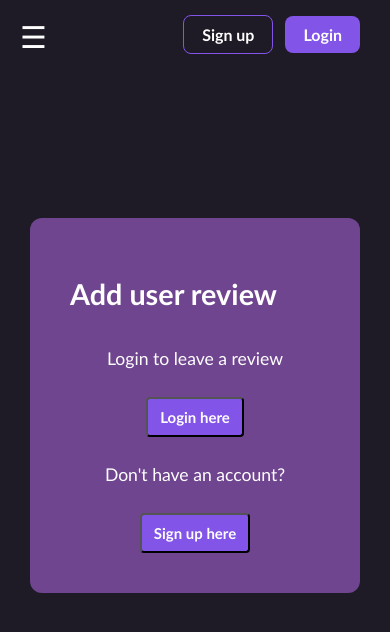
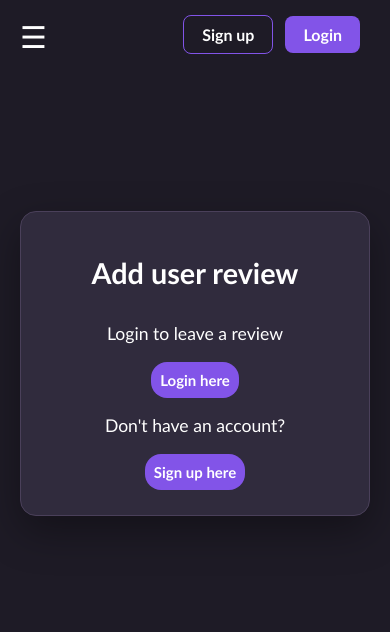
Before and after one commit to oamk-group-14/movie-web-app, a React (Vite) app: page /tvshows/1/review in a window 390 px wide. Shown: the top 632 px of the page. Built offline with nearby package versions, Linux system fonts and the light colour scheme.

Commit message:
elokuvien ja sarjojen muotoilu valmis

```diff
--- /dev/null
+++ b/postman/globals/workspace.globals.yaml
@@ -0,0 +1,2 @@
+name: Globals
+values: []
--- a/src/index.css
+++ b/src/index.css
@@ -275,7 +275,6 @@ body {
   width: 500px;
   padding: 40px;
   background-color: #302b3d;
-
   border: 1px solid #4a405a;
   border-radius: 16px;
   box-shadow: 0 15px 40px rgba(0, 0, 0, 0.35);
@@ -898,6 +897,7 @@ body {
   margin-top: 30px;
   background-color:#272331;
   border-radius: 12px;
+  box-sizing: border-box;
 }
 
 .reviews-container h2 {
@@ -919,6 +919,7 @@ body {
   display: flex;
   flex-direction: column;
   align-items: center;
+  min-width: 120px;
 }
 
 .review-user {
@@ -933,10 +934,10 @@ body {
 }
 
 /* ======================
-    REVIEWS - MOBILE
+    REVIEWS-LIST - TABLET
 ====================== */
 
-@media (max-width: 800px){
+@media (max-width: 768px){
 
   .reviews-container {
     padding: 20px;
@@ -950,7 +951,7 @@ body {
 
   .review-user-info{
     align-items: flex-start;
-    border-bottom: 1px solid rgba(0,0,0,0.1);
+    border-bottom: 1px solid rgba(255, 255, 255, 0.15);
     padding-bottom: 10px;
     width: 100%;
   }
@@ -959,27 +960,23 @@ body {
     margin-bottom: 5px;
   }
 
-  .review-box {
-    padding: 25px 30px;
-    margin: 10px;
-  }
+}
 
-  .review-box h1 {
-    font-size: 1.8rem;
-  }
+/* ======================
+    REVIEWS-LIST - MOBILE
+====================== */
 
-  .review-buttons, .review-not-logged-in{
-    width: 100%;
-    gap: 10px;
+@media (max-width: 550px){
+
+  .reviews-container {
+    padding: 15px;
   }
 
 }
 
-
 /* ======================
     Review-form
 ====================== */
-
 
 .review {
   display: flex;
@@ -991,10 +988,13 @@ body {
 
 .review-box {
   padding: 40px;
-  background-color: #70458f;
-  border-radius: 12px;
+  background-color: #302b3d;
+  border: 1px solid #4a405a;
+  border-radius: 16px;
+  box-shadow: 0 15px 40px rgba(0, 0, 0, 0.35);
   max-width: 500px;
   width: 100%;
+  box-sizing: border-box;
 }
 
 .review-form {
@@ -1019,38 +1019,30 @@ body {
   gap: 20px;
 }
 
-.add-reviewBtn {
-  background-color:#70458f;
+.add-reviewBtn, .review-submit-button,
+.cancelBtn, .review-loginBtn, .review-registerBtn {
+  background-color: #8254e8;
   cursor: pointer;
   color: white;
-  border-radius: 4px;
+  border-radius: 16px;
   font-family: inherit;
   font-size: 15px;
-  padding: 9px 12px;
+  padding: 9px;
   font-weight: 600;
+  border: none;
 
 }
 
 .add-reviewBtn:hover {
-  background-color: #8254e8;
+  background-color: #b18aff;
 }
 
-.review-submit-button{
-  cursor: pointer;
-  padding: 10px 20px;
-  color: white;
-  background-color: #4a405a;
-  border-radius: 4px;
-  cursor: pointer;
+.review-submit-button:hover {
+  background-color: #b18aff;
 }
 
-.cancelBtn{
-  cursor: pointer;
-  padding: 10px 20px;
-  color: white;
-  background-color: #4a405a;
-  border-radius: 4px;
-  cursor: pointer;
+.cancelBtn:hover{
+  background-color: #b18aff;
 }
 
 .review-not-logged-in {
@@ -1061,36 +1053,33 @@ body {
 }
 
 .review-not-logged-in p {
-    font-size: 1.1rem;
-
+  font-size: 1.1rem;
 }
 
-.review-loginBtn {
-  cursor: pointer;
-  color: white;
-  border-radius: 4px;
-  background-color:#8254e8;
-  font-family: inherit;
-  font-size: 15px;
-  padding: 9px 12px;
-  font-weight: 600;
+.review-loginBtn:hover {
+  background-color: #b18aff;
+}
 
+.review-registerBtn:hover {
+  background-color: #b18aff;
 }
-.review-registerBtn {
-  cursor: pointer;
-  color: white;
-  border-radius: 4px;
-  background-color:#8254e8;
-  font-family: inherit;
-  font-size: 15px;
-  padding: 9px 12px;
-  font-weight: 600;
+
+/* ======================
+    Review-form - TABLET
+====================== */
+@media (max-width: 800px){
+
+  .review-box {
+    padding: 30px;
+    max-width: 450px;
+  }
 }
+
 
 /* ======================
     Review-form - MOBILE
 ====================== */
-@media (max-width: 550){
+@media (max-width: 550px){
 
   .review {
     padding: 10px;
@@ -1118,7 +1107,7 @@ body {
     padding: 10px;
     border-radius: 4px;
     resize: vertical;
-}
+  }
 }
 
 
@@ -1178,11 +1167,13 @@ body {
 
 .movie-poster{
   flex-shrink: 0;
+  align-self: flex-start;
 }
 
 .movie-poster img {
   width: 100%;
-  height: 100%;
+  height: auto;
+  object-fit: contain;
   border-radius: 12px;
   display: block;
   box-shadow: 0 4px 15px rgba(0,0,0,0.5);
@@ -1226,27 +1217,44 @@ body {
   }
 
   .movie-detail-flex{
-    flex-direction: column;
-    align-items: center;
-    gap: 25px;
+    display: flex;
+    flex-direction: row !important;
+    align-items: flex-start;
+    gap: 20px;
+    padding: 15px;
   }
 
   .movie-info {
-    text-align: center;
+    display: flex;
+    flex-direction: column;
     align-items: center;
-  }
-  .movie-info h1 {
-    font-size: 1.8rem;
+    text-align: left;
+    align-items: flex-start;
+    font-size: 1rem;
   }
 
+  .movie-info h1 {
+    font-size: 1.6rem;
+    margin-bottom: 6px;
+  }
+
+
+.movie-meta-data {
+  display: grid;
+  grid-template-columns: repeat(2, 1fr);
+  font-size: 0.85rem;
+}
+
   .movie-poster {
-    width: 200px;
+    width: 180px;
+    max-width: 30%;
     height: auto;
   }
 
   .movie-poster img {
     height: auto;
     object-fit: contain;
+    width: 100%;
   }
 }
 
@@ -1254,7 +1262,25 @@ body {
 
 @media(max-width: 550px){
 
+  .movie-detail-flex {
+    flex-direction: column !important;
+    align-items: center;
+    gap: 25px;
+  }
+
+  .movie-poster {
+    width: 200px;
+    max-width: 100%;
+  }
+
+  .movie-info {
+    text-align: center;
+    align-items: center;
+    margin: 10px;
+  }
+
   .movie-meta-data {
+    display: grid;
     grid-template-columns: repeat(2, 1fr);
     gap: 15px;
     width: 100%;
@@ -1285,11 +1311,12 @@ body {
 
 .tvShow-poster{
   flex-shrink: 0;
+  align-self: flex-start;
 }
 
 .tvShow-poster img {
   width: 100%;
-  height: 100%;
+  height: auto;
   border-radius: 12px;
   display: block;
   box-shadow: 0 4px 15px rgba(0,0,0,0.5);
@@ -1322,3 +1349,85 @@ body {
   line-height: 1.5;
 
 }
+
+
+/*TV-SHOW DETAILS - Tablets */
+
+@media (max-width: 800px) {
+
+  .tvShow-detail-container{
+    padding: 25px 20px;
+    margin: 15px;
+  }
+
+  .tvShow-detail-flex{
+    display: flex;
+    flex-direction: row !important;
+    align-items: flex-start;
+    gap: 20px;
+    padding: 15px;
+  }
+
+  .tvShow-info {
+    display: flex;
+    flex-direction: column;
+    align-items: center;
+    text-align: left;
+    align-items: flex-start;
+    font-size: 1rem;
+  }
+
+  .tvShow-info h1 {
+    font-size: 1.6rem;
+    margin-bottom: 6px;
+  }
+
+.tvShow-meta-data {
+  display: grid;
+  grid-template-columns: repeat(2, 1fr);
+  font-size: 0.85rem;
+}
+
+  .tvShow-poster {
+    width: 180px;
+    max-width: 30%;
+    height: auto;
+  }
+
+  .tvShow-poster img {
+    height: auto;
+    object-fit: contain;
+    width: 100%;
+  }
+}
+
+/* TV-SHOW DETAILS - MOBILE PHONES */
+
+@media(max-width: 550px){
+
+  .tvShow-detail-flex {
+    flex-direction: column !important;
+    align-items: center;
+    gap: 25px;
+  }
+
+  .tvShow-poster {
+    width: 200px;
+    max-width: 100%;
+  }
+
+  .tvShow-info {
+    text-align: center;
+    align-items: center;
+    margin: 10px;
+  }
+
+  .tvShow-meta-data {
+    display: grid;
+    grid-template-columns: repeat(2, 1fr);
+    gap: 15px;
+    width: 100%;
+    text-align: left;
+  }
+
+}
```
Also changed, not shown: .postman/resources.yaml (added).
